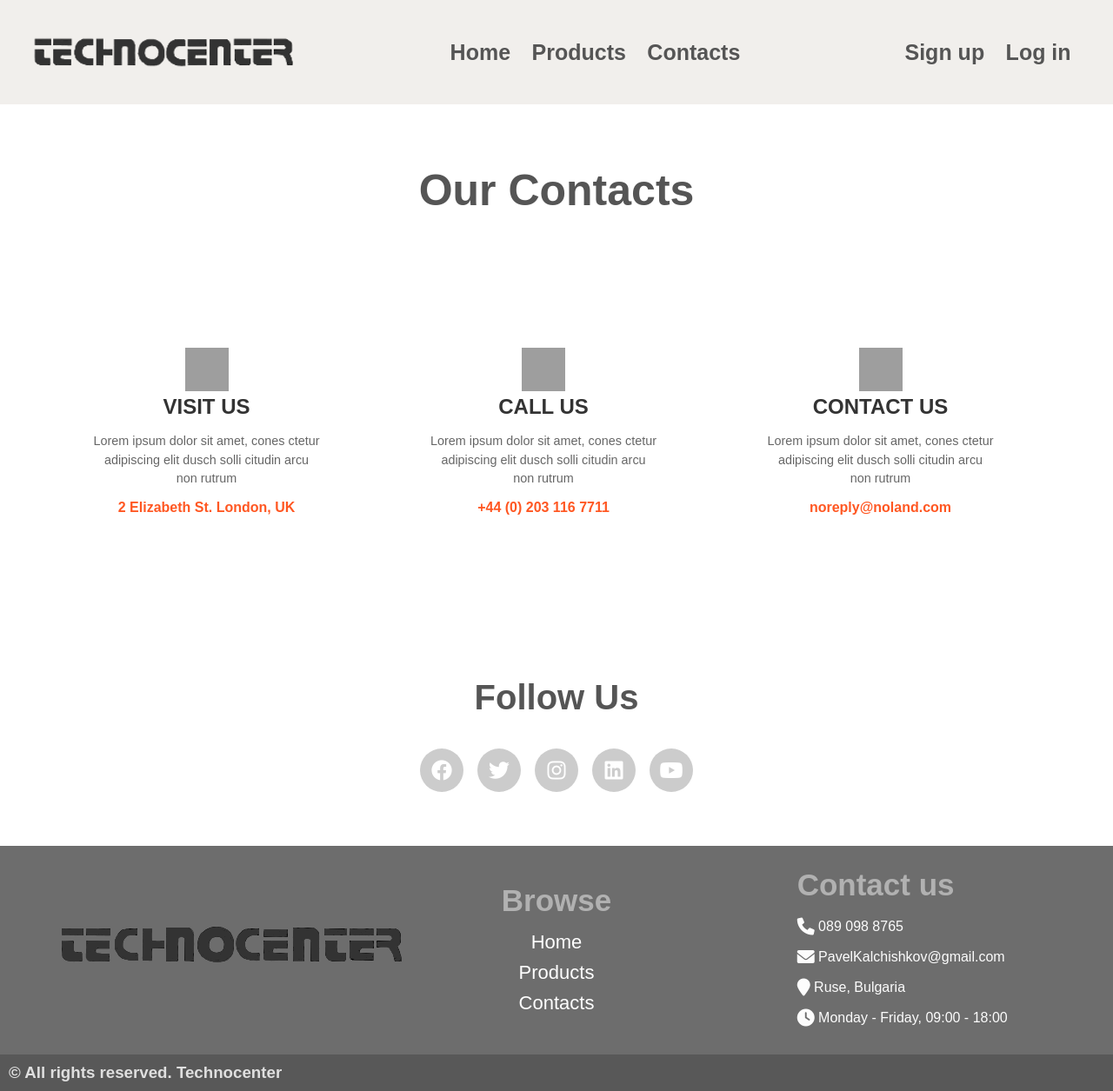
After one commit to Pavcho/Soft-Final-Project, a Django app: page /contact-us in a window 1280 px wide. The commit adds this page. Shown: the whole page at 87% size. Run offline with Django 5.2, Linux system fonts and the light colour scheme; grey boxes are pictures that could not be loaded.

Commit message:
added social media tags to contacts page
added social media tags to contacts page

```diff
--- a/OnlineShopApp/OnlineShopApp/urls.py
+++ b/OnlineShopApp/OnlineShopApp/urls.py
@@ -22,6 +22,7 @@ from OnlineShopApp.views import CartPageView
 urlpatterns = [
     path('admin/', admin.site.urls),
     path('', views.IndexView.as_view(), name='home'),
+    path('contact-us',views.ContactUsView.as_view(), name='contact_us'),
     path('accounts/', include('accountsUsersApp.urls')),
     path('products/', include('ProductsApp.urls')),
     path('add-to-cart/<int:product_id>/', views.add_to_cart, name='add_to_cart'),
--- a/OnlineShopApp/OnlineShopApp/views.py
+++ b/OnlineShopApp/OnlineShopApp/views.py
@@ -8,6 +8,18 @@ from ProductsApp.models import Product
 
 class IndexView(TemplateView):
     template_name = "main_templates/index.html"
+
+    def get_context_data(self, **kwargs):
+        context = super().get_context_data(**kwargs)
+        user = self.request.user
+        context['user_authenticated'] = user.is_authenticated
+        if user.is_authenticated:
+            context['username'] = user.username
+            context['funds'] = user.funds.sum
+        return context
+
+class ContactUsView(TemplateView):
+    template_name = "main_templates/contact_us.html"
 
     def get_context_data(self, **kwargs):
         context = super().get_context_data(**kwargs)
--- /dev/null
+++ b/OnlineShopApp/static/contact_us/css/contact_us.css
@@ -0,0 +1,83 @@
+.contact-us-header{
+    text-align: center;
+    padding-top: 70px;
+    color: #555;
+    font-size: 50px;
+}
+
+.contact-section {
+    display: flex;
+    justify-content: space-evenly;
+    align-items: center;
+    padding: 30px 30px 30px 0;
+    background-color: #ffffff;
+    min-height: 500px;
+}
+
+.contact-card {
+    text-align: center;
+    max-width: 300px;
+    padding: 20px;
+}
+
+.contact-card .icon img {
+    width: 50px;
+    height: 50px;
+}
+
+.contact-card h3 {
+    font-size: 1.5em;
+    margin-bottom: 15px;
+    color: #333333;
+}
+
+.contact-card p {
+    font-size: 0.9em;
+    line-height: 1.5;
+    color: #666666;
+}
+
+.contact-card .highlight {
+    font-size: 1em;
+    font-weight: bold;
+    color: #FF5722;
+    margin-top: 10px;
+}
+
+/* Social Media Section */
+.social-media {
+  text-align: center;
+  margin: 2rem 0;
+  padding: 0 30px 30px 30px;
+}
+
+.social-media h1 {
+  color: #555;
+  font-size: 40px;
+  margin-bottom: 1rem;
+  padding-bottom: 20px;
+}
+
+.social-links {
+  display: flex;
+  justify-content: center;
+  gap: 1rem;
+}
+
+.social-links a {
+  display: flex;
+  align-items: center;
+  justify-content: center;
+  width: 50px;
+  height: 50px;
+  background-color: #ccc;
+  border-radius: 50%;
+  color: white;
+  font-size: 1.5rem;
+  transition: background-color 0.3s ease, transform 0.2s ease;
+  text-decoration: none;
+}
+
+.social-links a:hover {
+  transform: scale(1.2);
+}
--- a/OnlineShopApp/templates/base.html
+++ b/OnlineShopApp/templates/base.html
@@ -15,7 +15,10 @@
   <link rel="stylesheet" href="{% static 'index/css/FAQ.css' %}">
   <link rel="stylesheet" href="{% static 'products/css/product.css' %}">
   <link rel="stylesheet" href="{% static 'accounts/accounts_deposit_funds/css/styles.css' %}">
+  <link rel="stylesheet" href="{% static 'contact_us/css/contact_us.css' %}">
   <link rel="stylesheet" href="https://cdnjs.cloudflare.com/ajax/libs/font-awesome/4.7.0/css/font-awesome.min.css">
+  <link href="https://cdnjs.cloudflare.com/ajax/libs/font-awesome/6.0.0/css/all.min.css" rel="stylesheet">
+
 </head>
 <body>
   <!-- HEADER -->
@@ -27,7 +30,7 @@
         <ul class = "navigation_links">
             <li><a href="{% url 'home' %}">Home</a></li>
             <li><a href="{% url 'products_page' %}">Products</a></li>
-            <li><a href="{% url 'home' %}">Contacts</a></li>
+            <li><a href="{% url 'contact_us' %}">Contacts</a></li>
         </ul>
         <ul class = "navigation_links">
             {% if not user_authenticated %}
@@ -58,7 +61,7 @@
       <ul class="footer-lists">
         <li><a href="{% url 'home' %}">Home</a></li>
         <li><a href="{% url 'products_page' %}">Products</a></li>
-        <li><a href="{% url 'products_page' %}">Contacts</a></li>
+        <li><a href="{% url 'contact_us' %}">Contacts</a></li>
       </ul>
     </div>
 
--- /dev/null
+++ b/OnlineShopApp/templates/main_templates/contact_us.html
@@ -0,0 +1,55 @@
+{% extends 'base.html' %}
+{% load static %}
+{% block content %}
+
+<h1 class="contact-us-header">Our Contacts</h1>
+<div class="contact-section">
+        <div class="contact-card">
+            <div class="icon">
+                <img src="https://img.icons8.com/ios-filled/50/FF5722/home.png" alt="Visit Us Icon">
+            </div>
+            <h3>VISIT US</h3>
+            <p>Lorem ipsum dolor sit amet, cones ctetur adipiscing elit dusch solli citudin arcu non rutrum</p>
+            <p class="highlight">2 Elizabeth St. London, UK</p>
+        </div>
+        <div class="contact-card">
+            <div class="icon">
+                <img src="https://img.icons8.com/ios-filled/50/FF5722/phone.png" alt="Call Us Icon">
+            </div>
+            <h3>CALL US</h3>
+            <p>Lorem ipsum dolor sit amet, cones ctetur adipiscing elit dusch solli citudin arcu non rutrum</p>
+            <p class="highlight">+44 (0) 203 116 7711</p>
+        </div>
+        <div class="contact-card">
+            <div class="icon">
+                <img src="https://img.icons8.com/ios-filled/50/FF5722/email.png" alt="Contact Us Icon">
+            </div>
+            <h3>CONTACT US</h3>
+            <p>Lorem ipsum dolor sit amet, cones ctetur adipiscing elit dusch solli citudin arcu non rutrum</p>
+            <p class="highlight">noreply@noland.com</p>
+        </div>
+    </div>
+
+    <div class="social-media">
+  <h1>Follow Us</h1>
+  <div class="social-links">
+    <a href="https://www.facebook.com" target="_blank" class="facebook" title="Facebook">
+      <i class="fa-brands fa-facebook"></i>
+    </a>
+    <a href="https://www.twitter.com" target="_blank" class="twitter" title="Twitter">
+      <i class="fa-brands fa-twitter"></i>
+    </a>
+    <a href="https://www.instagram.com" target="_blank" class="instagram" title="Instagram">
+      <i class="fa-brands fa-instagram"></i>
+    </a>
+    <a href="https://www.linkedin.com" target="_blank" class="linkedin" title="LinkedIn">
+      <i class="fa-brands fa-linkedin"></i>
+    </a>
+    <a href="https://www.youtube.com" target="_blank" class="youtube" title="YouTube">
+      <i class="fa-brands fa-youtube"></i>
+    </a>
+  </div>
+</div>
+
+
+{% endblock %}
```
